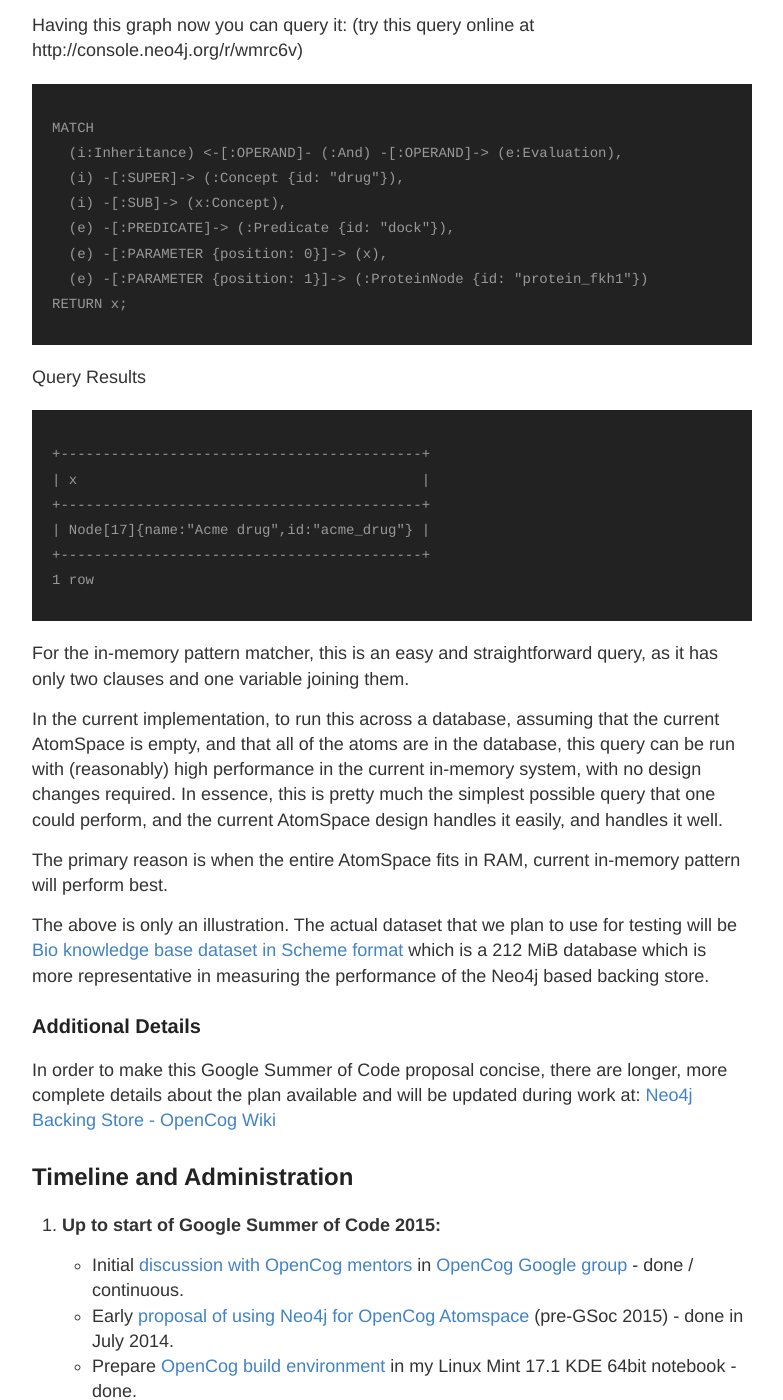
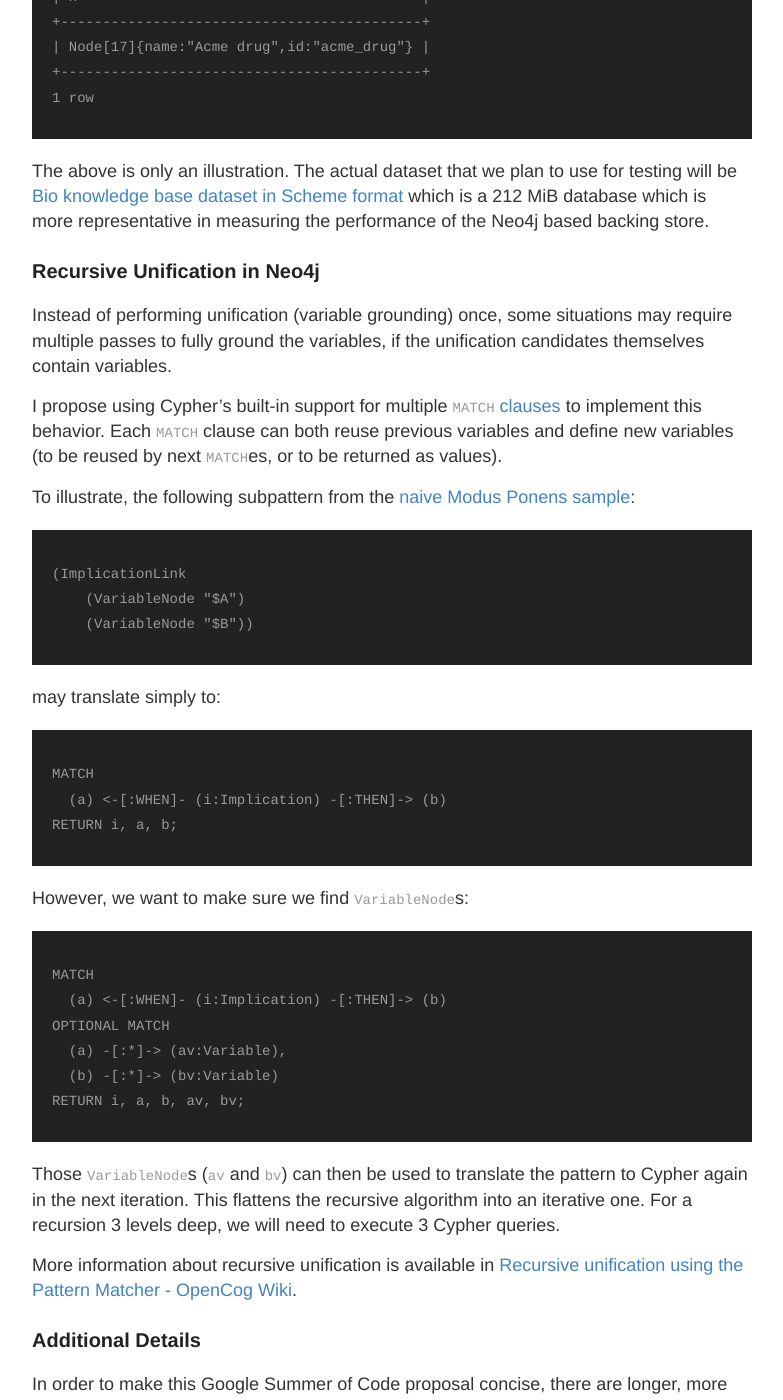
Before and after one commit to ceefour/opencog-neo4j, a Jekyll site: the page built from index.html, in a window 1280 px wide and 1400 px high, scrolled down 4293 px. Shown: the whole window, without its empty margins (248-1031 px from the left). Built offline with Jekyll 4.4.1, drawn with Linux system fonts in a browser that asks for light colours; some of the changed text lies outside the part shown.

Commit message:
Update proposal based on Dr. Vepstas's and Amen's suggestions.

```diff
--- a/_includes/home_notice.md
+++ b/_includes/home_notice.md
@@ -76,19 +76,11 @@ OpenCog, in the medium-to-long term, is not going to commit to any particular ba
 
 ## Design and Implementation
 
-The current BackingStore API is in [opencog/atomspace/BackingStore.h](https://github.com/opencog/opencog/blob/6fad61aca3fb7af0ccfb01bf2ca98b69b5ec6699/opencog/atomspace/BackingStore.h).
-It supports a small but very useful API including query functions:
-
-* `getLink`
-* `getAtom`
-* `getNode`
-* `getIncoming`
-
-Currently it is used to access a [PostgreSQL](http://www.postgresql.org) backing store. We will augment PostgreSQL with a graph backing store backed by Neo4j, accessible via the same API and via the extended graph API.
+Currently OpenCog supports a [PostgreSQL](http://www.postgresql.org) backing store. It will be augmented with a graph backing store backed by Neo4j, accessible via the same API and via the extended graph API.
 
 For comparison, the current API for accessing the (in-RAM) [AtomSpace](http://wiki.opencog.org/w/AtomSpace) can be seen in [opencog/atomspace/AtomSpace.h](https://github.com/opencog/opencog/blob/6fad61aca3fb7af0ccfb01bf2ca98b69b5ec6699/opencog/atomspace/AtomSpace.h)
 
-### Preliminary Illustration: Biology Query
+### Pattern Matcher to Cypher Query Translator
 
 As an illustration during initial discussion, suppose we have the query "find drugs whose active ingredients dock with the protein FKH1". This would be formulated as:
 
@@ -102,17 +94,7 @@ As an illustration during initial discussion, suppose we have the query "find dr
           $X
           (ProteinNode "FKH1"))))
 
-Mapping this to Neo4j starts by creating the graph data using Cypher:
-
-    CREATE
-      (inheritance1:Inheritance) <-[:OPERAND]- (and1:And) -[:OPERAND]-> (evaluation1:Evaluation),
-      (inheritance1) -[:SUPER]-> (drug:Concept {id: "drug", name: "drug"}),
-      (inheritance1) -[:SUB]-> (acme:Concept {id: "acme_drug", name: "Acme drug"}),
-      (evaluation1) -[:PREDICATE]-> (dock:Predicate {id: "dock", name: "dock"}),
-      (evaluation1) -[:PARAMETER {position: 0}]-> (acme),
-      (evaluation1) -[:PARAMETER {position: 1}]-> (fkh1:ProteinNode {id: "protein_fkh1", name: "FKH1"});
-
-Having this graph now you can query it: (try this query online at http://console.neo4j.org/r/wmrc6v)
+The Neo4j backing store will need to translate such pattern matcher query into Cypher query as follows: (try this query online at [http://console.neo4j.org/r/wmrc6v](http://console.neo4j.org/r/wmrc6v))
 
     MATCH
       (i:Inheritance) <-[:OPERAND]- (:And) -[:OPERAND]-> (e:Evaluation),
@@ -132,13 +114,39 @@ Query Results
     +-------------------------------------------+
     1 row
 
-For the in-memory pattern matcher, this is an easy and straightforward query, as it has only two clauses and one variable joining them.
+The above is only an illustration. The actual dataset that we plan to use for testing will be [Bio knowledge base dataset in Scheme format](https://github.com/opencog/agi-bio/tree/master/knowledge-import) which is a 212 MiB database which is more representative in measuring the performance of the Neo4j based backing store.
 
-In the current implementation, to run this across a database, assuming that the current AtomSpace is empty, and that all of the atoms are in the database, this query can be run with (reasonably) high performance in the current in-memory system, with no design changes required. In essence, this is pretty much the simplest possible query that one could perform, and the current AtomSpace design handles it easily, and handles it well.
+### Recursive Unification in Neo4j
 
-The primary reason is when the entire AtomSpace fits in RAM, current in-memory pattern will perform best.
+Instead of performing unification (variable grounding) once, some situations may require multiple passes to fully ground the variables, if the unification candidates themselves contain variables.
 
-The above is only an illustration. The actual dataset that we plan to use for testing will be [Bio knowledge base dataset in Scheme format](https://github.com/opencog/agi-bio/tree/master/knowledge-import) which is a 212 MiB database which is more representative in measuring the performance of the Neo4j based backing store.
+I propose using Cypher's built-in support for multiple [`MATCH` clauses](http://neo4j.com/docs/stable/query-match.html) to implement this behavior. Each `MATCH` clause can both reuse previous variables and define new variables (to be reused by next `MATCH`es, or to be returned as values).
+
+To illustrate, the following subpattern from the [naive Modus Ponens sample](http://wiki.opencog.org/w/Idea:_Recursive_Unification_using_the_Pattern_Matcher):
+
+    (ImplicationLink
+        (VariableNode "$A")
+        (VariableNode "$B"))
+
+may translate simply to:
+
+    MATCH
+      (a) <-[:WHEN]- (i:Implication) -[:THEN]-> (b)
+    RETURN i, a, b;
+
+However, we want to make sure we find `VariableNode`s:
+
+    MATCH
+      (a) <-[:WHEN]- (i:Implication) -[:THEN]-> (b)
+    OPTIONAL MATCH
+      (a) -[:*]-> (av:Variable),
+      (b) -[:*]-> (bv:Variable)
+    RETURN i, a, b, av, bv;
+
+Those `VariableNode`s (`av` and `bv`) can then be used to translate the pattern to Cypher again in the next iteration.
+This flattens the recursive algorithm into an iterative one. For a recursion 3 levels deep, we will need to execute 3 Cypher queries.
+
+More information about recursive unification is available in [Recursive unification using the Pattern Matcher - OpenCog Wiki](http://wiki.opencog.org/w/Idea:_Recursive_Unification_using_the_Pattern_Matcher).
 
 ### Additional Details
 
```
